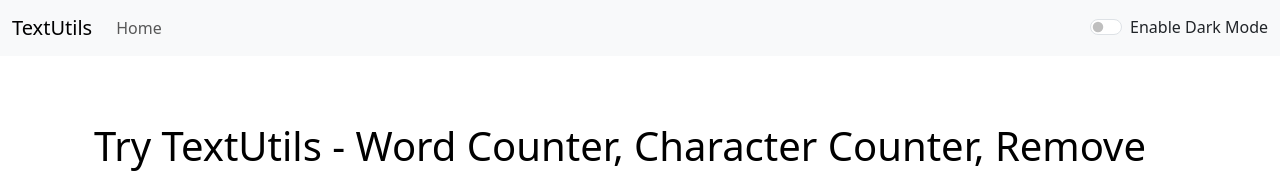
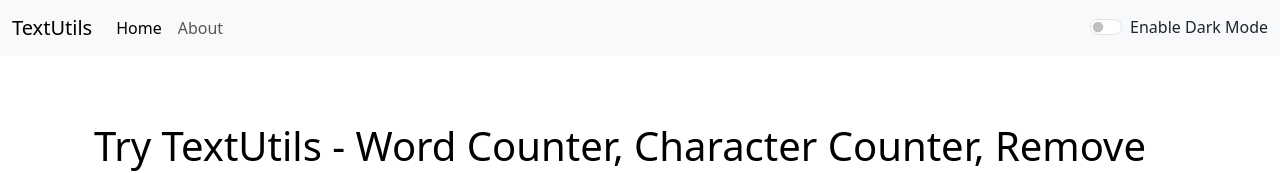
Before and after one commit to RohitParmar-17/Text-Utils-React, a React (Create React App) app: page / in a window 1280 px wide. Shown: the top 173 px of the page. Built offline with nearby package versions, Linux system fonts and the light colour scheme.

Commit message:
new commit

```diff
--- a/src/App.js
+++ b/src/App.js
@@ -1,17 +1,17 @@
 import { useState } from 'react';
 import './App.css';
-// import About from './components/About';
+import About from './components/About';
 import Navbar from './components/Navbar';
 import TextForm from './components/TextForm';
 import Alert from './components/Alert';
 
 import React from "react";
 //import nhi
-// import {
-//   BrowserRouter as Router,
-//   Route,
-//   Routes
-// } from "react-router-dom";
+import {
+  // BrowserRouter as Router,
+  Route,
+  Routes
+} from "react-router-dom";
 
 function App() {
   const [mode,setMode] = useState('light')
@@ -53,19 +53,17 @@
 
   return (
     <>
-    {/* <Router> */}
       <Navbar title="TextUtils" mode={mode} toggleMode = {toggleMode}/>
       <Alert alert={alert} />
       <div className="container my-3">
-        <TextForm showAlert={showAlert} heading="Try TextUtils - Word Counter, Character Counter, Remove extra spaces" mode={mode}/>
-        {/* <Routes>
-          <Route exact path="/about" element={<About mode={mode}/>}>
+        {/* <TextForm showAlert={showAlert} heading="Try TextUtils - Word Counter, Character Counter, Remove extra spaces" mode={mode}/> */}
+        <Routes>
+          <Route exact path="about" element={<About mode={mode}/>}>
           </Route>
           <Route exact path="/" element={<TextForm showAlert={showAlert} heading="Try TextUtils - Word Counter, Character Counter, Remove extra spaces" mode={mode}/>}>
-          </Route> */}
-        {/* </Routes> */}
+          </Route>
+        </Routes>
       </div>
-      {/* </Router> */}
     </>
   );
 }
--- a/src/components/Navbar.js
+++ b/src/components/Navbar.js
@@ -1,26 +1,26 @@
 import React from 'react'
 import PropTypes from 'prop-types'
-// import { Link } from 'react-router-dom';
+import { Link } from 'react-router-dom';
 export default function Navbar(props) {
   return (
     <div>
       <nav className={`navbar navbar-expand-lg navbar-${props.mode} bg-${props.mode}`}>
       <div className="container-fluid">
-      {/* <Link className="navbar-brand" to="/">{props.title}</Link> */}
-      <a className="navbar-brand" href="#">{props.title}</a>
+      <Link className="navbar-brand" to="/">{props.title}</Link>
+      {/* <a className="navbar-brand" href="#">{props.title}</a> */}
       <button className="navbar-toggler" type="button" data-bs-toggle="collapse" data-bs-target="#navbarSupportedContent" aria-controls="navbarSupportedContent" aria-expanded="false" aria-label="Toggle navigation">
       <span className="navbar-toggler-icon"></span>
       </button>
       <div className="collapse navbar-collapse" id="navbarSupportedContent">
         <ul className="navbar-nav me-auto mb-2 mb-lg-0">
           <li className="nav-item">
-            {/* <Link className="nav-link active" aria-current="page" to="/">Home</Link> */}
-            <a className="nav-link" aria-current="page" href="#">Home</a>
+            <Link className="nav-link active" aria-current="page" to="/">Home</Link>
+            {/* <a className="nav-link" aria-current="page" href="#">Home</a> */}
           </li>
-          {/* <li className="nav-item">
-            <Link className="nav-link" to="/about">{props.about}</Link>
-            <a className="nav-link" href="/about">{props.about}</a>
-          </li> */}
+          <li className="nav-item">
+            <Link className="nav-link" to="about">{props.about}</Link>
+            {/* <a className="nav-link" href="/about">{props.about}</a> */}
+          </li>
         </ul>
         {/* <form className="d-flex" role="search">
           <input className="form-control me-2" type="search" placeholder="Search" aria-label="Search"/>
--- a/src/index.js
+++ b/src/index.js
@@ -3,12 +3,15 @@
 import './index.css';
 import App from './App';
 import reportWebVitals from './reportWebVitals';
+import { BrowserRouter } from 'react-router-dom';
 
 const root = ReactDOM.createRoot(document.getElementById('root'));
 root.render(
+  <BrowserRouter>
   <React.StrictMode>
     <App />
   </React.StrictMode>
+  </BrowserRouter>
 );
 
 // If you want to start measuring performance in your app, pass a function
```
